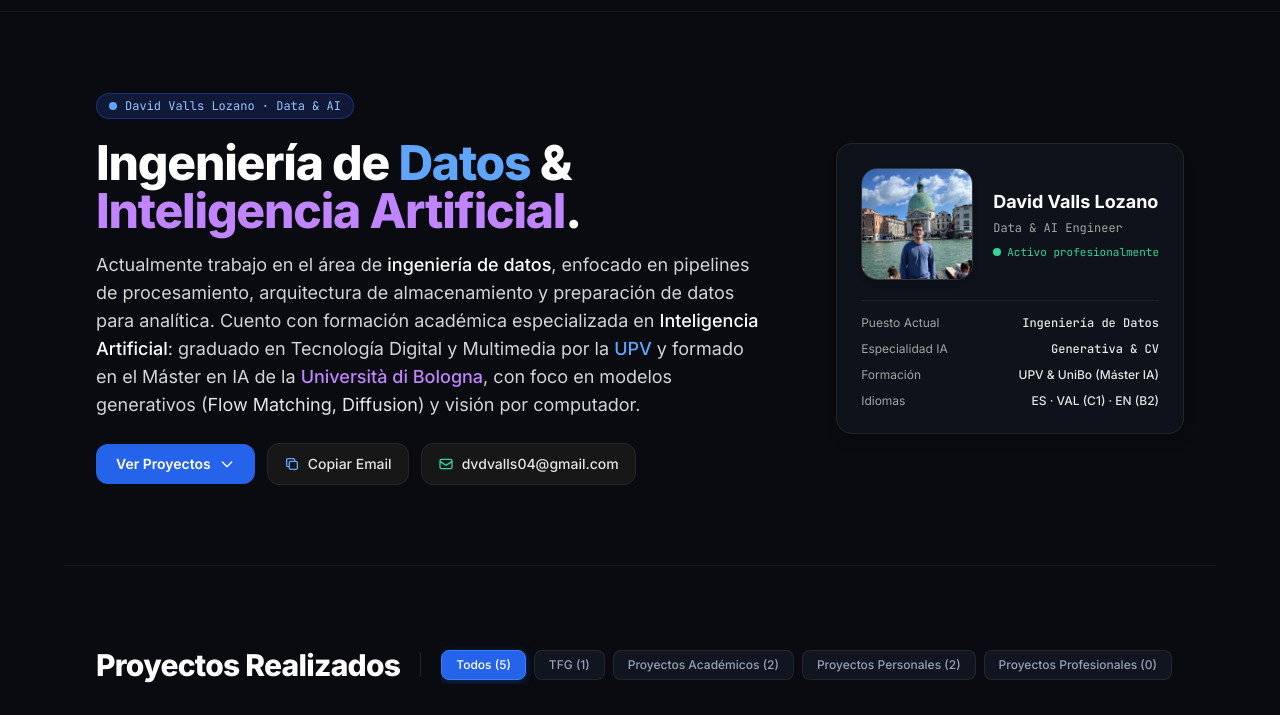
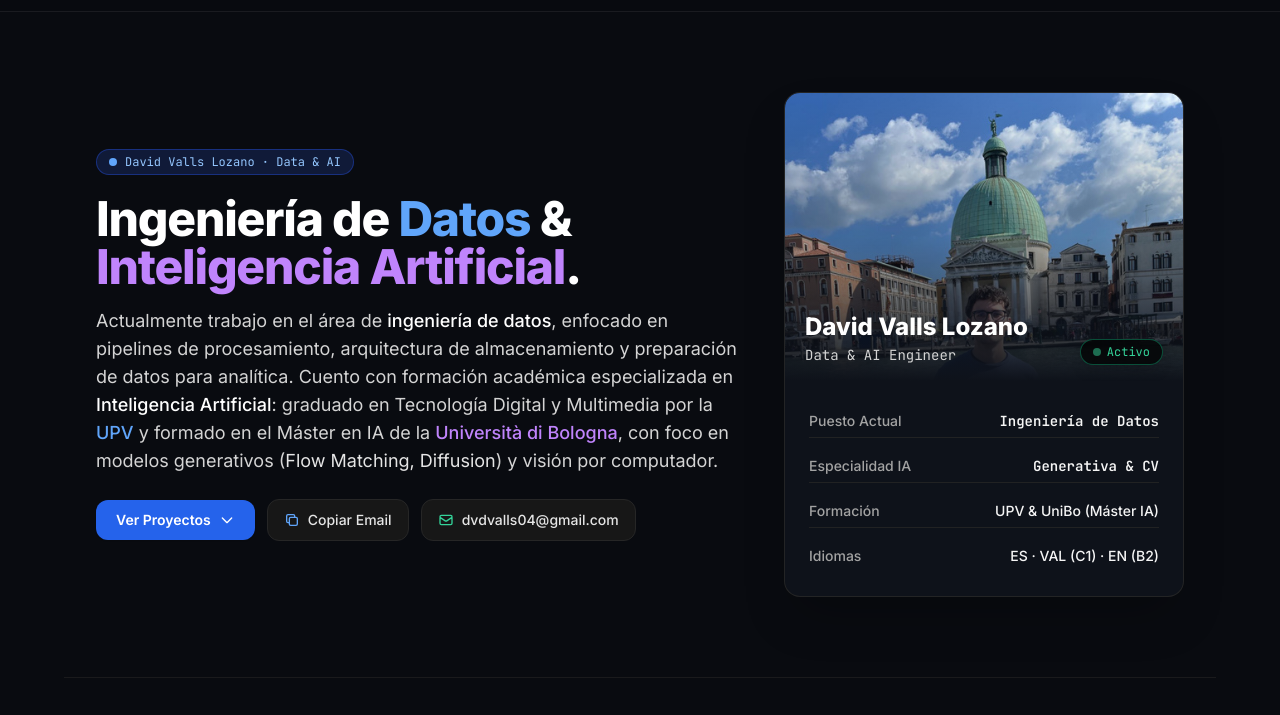
Before and after one commit to dvalloz/dvalloz.github.io, a plain HTML site: page index.html in a window 1280 px wide. Shown: the part 53-768 px from the top of the page. Drawn offline with nearby package versions, Linux system fonts and the light colour scheme.

Commit message:
feat: ampliar significativamente tarjeta de perfil y fotografía a formato retrato destacado

```diff
--- a/index.html
+++ b/index.html
@@ -107,7 +107,7 @@
     <!-- Hero Section (Direct, punchy, human) -->
     <section id="hero"
       class="pt-14 pb-14 sm:pt-20 sm:pb-20 max-w-6xl mx-auto px-4 sm:px-6 lg:px-8 border-b border-neutral-800/60">
-      <div class="flex flex-col md:flex-row md:items-center justify-between gap-8">
+      <div class="flex flex-col lg:flex-row lg:items-center justify-between gap-10">
 
         <!-- Left: Presentation -->
         <div class="max-w-2xl">
@@ -164,38 +164,45 @@
           </div>
         </div>
 
-        <!-- Right: Profile card badge -->
+        <!-- Right: Profile card badge (Large Photo & Details) -->
         <div
-          class="w-full md:w-auto md:min-w-[340px] bg-[#0e121a] border border-neutral-800/90 rounded-2xl p-5 sm:p-6 shadow-lg">
-          <div class="flex items-center gap-4 sm:gap-5 mb-5">
+          class="w-full sm:w-[360px] md:w-[380px] lg:w-[400px] mx-auto lg:mx-0 bg-[#0e121a] border border-neutral-800/90 rounded-2xl overflow-hidden shadow-2xl flex-shrink-0">
+
+          <!-- Large Portrait Photo -->
+          <div class="relative w-full h-64 sm:h-72 bg-neutral-950 overflow-hidden group">
             <img src="assets/images/avatar_0.png" alt="David Valls Lozano"
-              class="w-24 h-24 sm:w-28 sm:h-28 rounded-2xl object-cover object-top border border-neutral-700/80 shadow-md flex-shrink-0">
-            <div class="flex flex-col justify-center">
-              <div class="font-bold text-white text-base sm:text-lg leading-tight">David Valls Lozano</div>
-              <div class="text-xs text-neutral-400 font-mono mt-1">Data &amp; AI Engineer</div>
-              <div class="text-[11px] text-emerald-400 font-mono mt-2 flex items-center gap-1.5">
-                <span class="w-2 h-2 rounded-full bg-emerald-400"></span>
-                <span>Activo profesionalmente</span>
+              class="w-full h-full object-cover object-top group-hover:scale-105 transition-transform duration-500">
+            <div class="absolute inset-0 bg-gradient-to-t from-[#0e121a] via-[#0e121a]/30 to-transparent"></div>
+
+            <div class="absolute bottom-4 left-5 right-5 flex items-end justify-between">
+              <div>
+                <h3 class="font-extrabold text-white text-xl sm:text-2xl leading-tight drop-shadow-md">David Valls Lozano</h3>
+                <div class="text-xs sm:text-sm text-neutral-300 font-mono mt-0.5">Data &amp; AI Engineer</div>
+              </div>
+              <div class="inline-flex items-center gap-1.5 px-3 py-1 rounded-full text-xs font-mono bg-black/70 backdrop-blur-md text-emerald-400 border border-emerald-500/40 shadow-lg">
+                <span class="w-2 h-2 rounded-full bg-emerald-400 animate-pulse"></span>
+                <span>Activo</span>
               </div>
             </div>
           </div>
 
-          <div class="space-y-2.5 text-xs border-t border-neutral-800/80 pt-3.5">
-            <div class="flex justify-between text-neutral-400">
-              <span>Puesto Actual</span>
-              <span class="text-neutral-200 font-medium font-mono">Ingeniería de Datos</span>
+          <!-- Specs Table -->
+          <div class="p-5 sm:p-6 space-y-3 text-xs sm:text-sm">
+            <div class="flex justify-between items-center text-neutral-400 py-1.5 border-b border-neutral-800/80">
+              <span class="font-medium">Puesto Actual</span>
+              <span class="text-neutral-100 font-semibold font-mono">Ingeniería de Datos</span>
             </div>
-            <div class="flex justify-between text-neutral-400">
-              <span>Especialidad IA</span>
-              <span class="text-neutral-200 font-medium font-mono">Generativa &amp; CV</span>
+            <div class="flex justify-between items-center text-neutral-400 py-1.5 border-b border-neutral-800/80">
+              <span class="font-medium">Especialidad IA</span>
+              <span class="text-neutral-100 font-semibold font-mono">Generativa &amp; CV</span>
             </div>
-            <div class="flex justify-between text-neutral-400">
-              <span>Formación</span>
-              <span class="text-neutral-200 font-medium">UPV &amp; UniBo (Máster IA)</span>
+            <div class="flex justify-between items-center text-neutral-400 py-1.5 border-b border-neutral-800/80">
+              <span class="font-medium">Formación</span>
+              <span class="text-neutral-100 font-medium">UPV &amp; UniBo (Máster IA)</span>
             </div>
-            <div class="flex justify-between text-neutral-400">
-              <span>Idiomas</span>
-              <span class="text-neutral-200 font-medium">ES · VAL (C1) · EN (B2)</span>
+            <div class="flex justify-between items-center text-neutral-400 py-1.5">
+              <span class="font-medium">Idiomas</span>
+              <span class="text-neutral-100 font-medium">ES · VAL (C1) · EN (B2)</span>
             </div>
           </div>
         </div>
```
